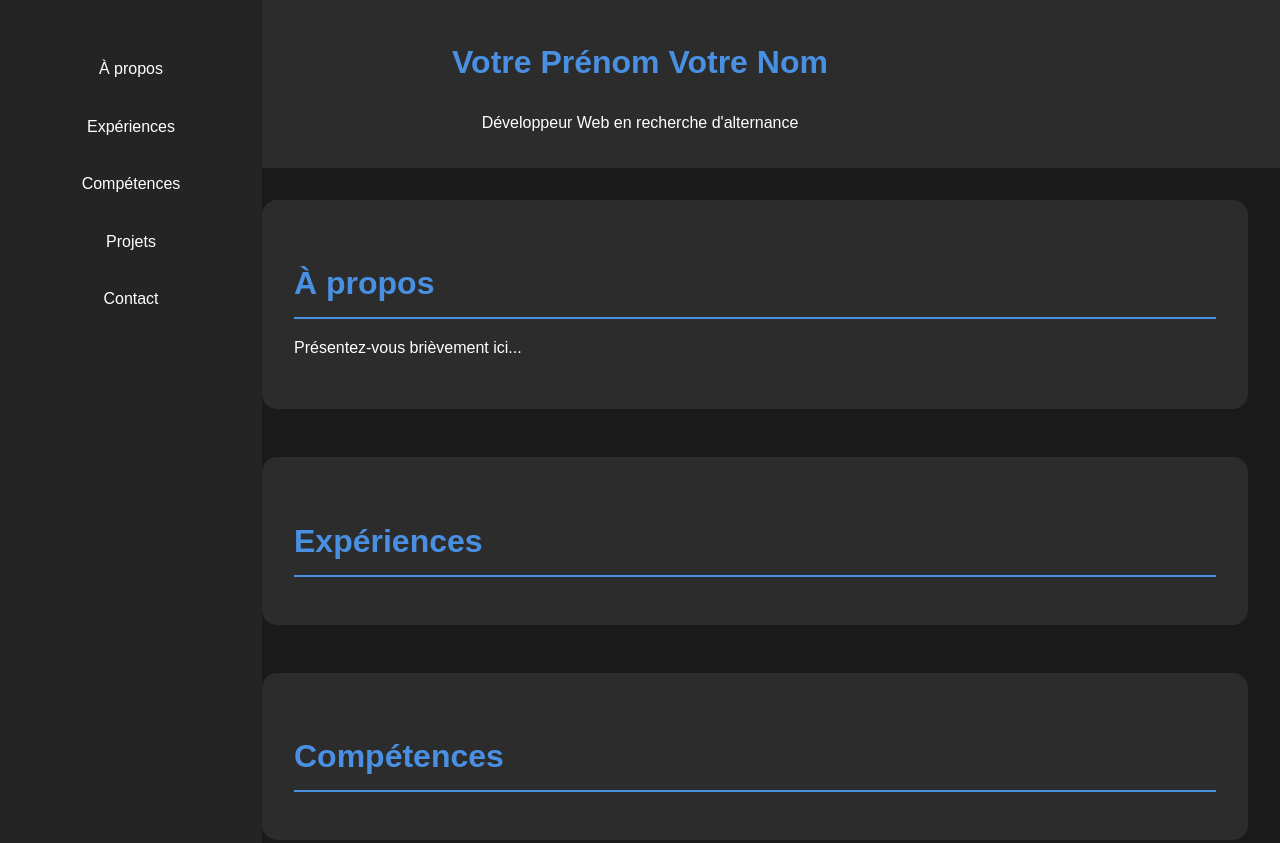
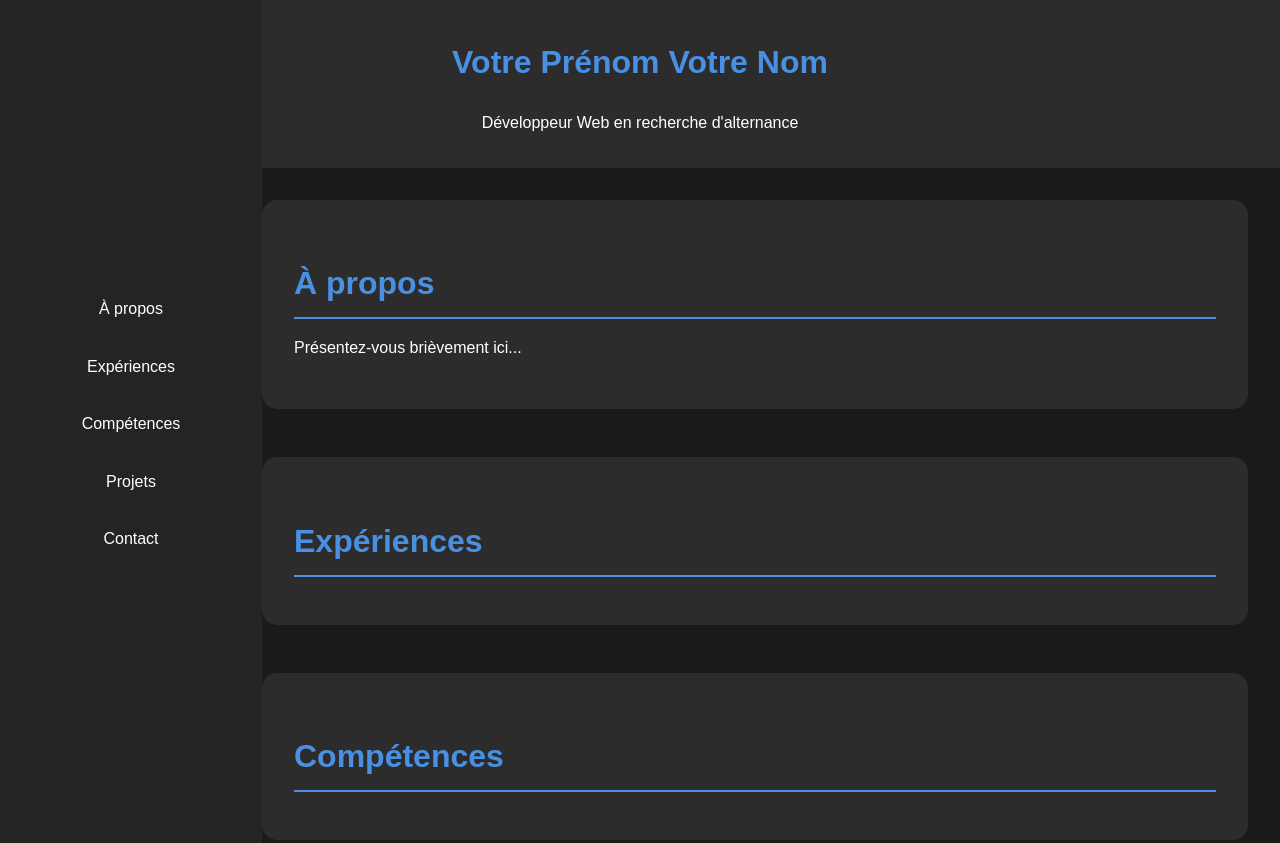
Before and after one commit to lucy-madec/site-perso, a plain HTML site: page index.html in a window 1280 px wide. Shown: the top 843 px of the page. Drawn offline with Linux system fonts and the light colour scheme.

Commit message:
Put the links in the middle of the nav

```diff
--- a/style.css
+++ b/style.css
@@ -40,14 +40,16 @@ header {
     height: 100vh;
     overflow-y: auto;
     z-index: 1000;
+    display: flex;
+    flex-direction: column;
+    justify-content: center; /* Centre verticalement le contenu */
 }
 
 #sidebar ul {
     list-style-type: none;
     padding: 0;
-    display: flex;
-    flex-direction: column;
-    align-items: center;
+    margin: 0;
+    width: 100%;
 }
 
 #sidebar ul li {
```
